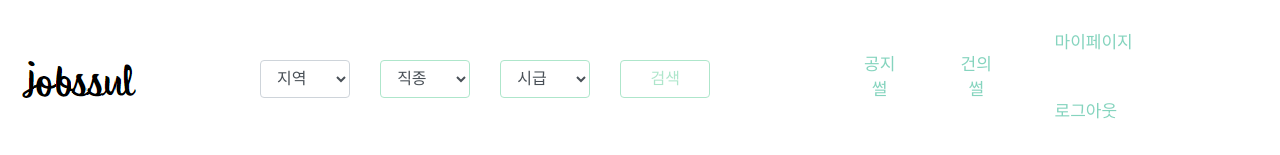
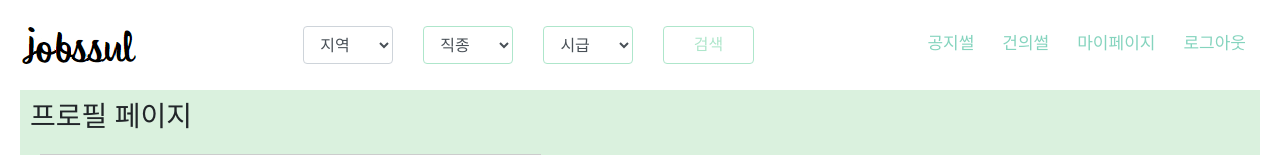
Before and after one commit to pirogramming/JobSSUL, a Django app: page /mypage/mypage/ in a window 1280 px wide. Shown: the top 155 px of the page. Run offline with Django 3.2, Linux system fonts and the light colour scheme; the visitor is signed in with stand-in values (Sample User, id 1); data that the repository does not hold is empty; some libraries are stand-ins or nearby versions; some web fonts are replaced.

Commit message:
템플릿 수정

```diff
--- a/accounts/templates/accounts/login_form.html
+++ b/accounts/templates/accounts/login_form.html
@@ -1,4 +1,4 @@
-
+{% load socialaccount %}
 {% load myfilters %}
 {% load static %}
 
@@ -44,6 +44,7 @@
         {{ form.email|addcss:'text-field'}}
         {{ form.password |addcss:'text-field'}}
         <button class="btn btn-primary submit-btn">로그인</button>
+        <button class="btn btn-primary submit-btn" style="margin-top: 10px"><a class="nav-link" style="text-decoration: none; color:white; padding:0px;" href="{% provider_login_url 'google' %}?next={{ request.path }}">GMAIL 계정으로 로그인</a></button>
         <div class="links">
             <a href="{% url 'accounts:signup' %}">아직 회원가입을 안하셨나요?</a><br>
             <a href="#">비밀번호를 잊어버리셨나요?</a>
--- a/accounts/templates/accounts/signup_form.html
+++ b/accounts/templates/accounts/signup_form.html
@@ -1,3 +1,4 @@
+{% load socialaccount %}
 <!doctype html>
 <html lang="en">
   <head>
@@ -45,6 +46,9 @@
                 <input type="submit"/>
         </form>
     </div>
+  <div style="text-align: center">
+  <button class="btn btn-primary submit-btn" style="margin-top: 10px"><a class="nav-link" style="text-decoration: none; color:white; padding:0px;" href="{% provider_login_url 'google' %}?next={{ request.path }}">GMAIL 계정으로 로그인</a></button>
+  </div>
   </div>
   </body>
 </html>
--- a/jobssul/urls.py
+++ b/jobssul/urls.py
@@ -21,7 +21,7 @@ from django.urls import path, include
 
 
 urlpatterns = [
-    path('main/', include('main.urls', namespace='main')),
+    path('', include('main.urls', namespace='main')),
     path('admin/', admin.site.urls),
 
     path('accounts/', include('accounts.urls', namespace='accounts')),
--- a/templates/header.html
+++ b/templates/header.html
@@ -165,23 +165,23 @@
             </div>
 
 
-            <ul class="nav nav-pills nav-justified">
-              <li class="nav-item">
-                <a class="nav-link" href="{% url 'notice:main' %}">공지썰 <span class="sr-only">(current)</span></a>
+          {% comment %}  <ul class="nav nav-pills nav-justified">
+
+            </ul>{% endcomment %}
+
+            <ul id="info" class="nav nav-pills">
+             <li class="nav-item">
+                <a class="nav-link" href="{% url 'notice:main' %}" style="padding:0px">공지썰 <span class="sr-only">(current)</span></a>
               </li>
               <li class="nav-item">
-                <a class="nav-link" href="{% url 'claim:main' %}">건의썰</a>
+                <a class="nav-link" href="{% url 'claim:main' %}"style="padding:0px">건의썰</a>
               </li>
-            </ul>
-
-            <ul id="info" class="nav nav-pills">
                     {% if not user.is_authenticated %}
-                        <li class="nav-item"><a class="nav-link" href="{% url "accounts:signup" %}">회원가입</a></li>
-                        <li class="nav-item"><a class="nav-link" href="{% url "accounts:login" %}?next={{ request.path }}">로그인</a></li>
-                        <li class="nav-item"><a class="nav-link" href="{% provider_login_url 'google' %}?next={{ request.path }}">GMAIL 계정으로 로그인</a></li>
+                        <li class="nav-item"><a class="nav-link" href="{% url "accounts:signup" %}"style="padding:0px">회원가입</a></li>
+                        <li class="nav-item"><a class="nav-link" href="{% url "accounts:login" %}?next={{ request.path }}"style="padding:0px">로그인</a></li>
                     {% else %}
-                        <li class="nav-item"><a class="nav-link" href="{% url "accounts:user_profile" %}">마이페이지</a></li>
-                        <li class="nav-item"><a class="nav-link" href="{% url "accounts:logout" %}?next={{ request.path }}">로그아웃</a></li>
+                        <li class="nav-item"><a class="nav-link" href="{% url "accounts:user_profile" %}"style="padding:0px">마이페이지</a></li>
+                        <li class="nav-item"><a class="nav-link" href="{% url "accounts:logout" %}?next={{ request.path }}"style="padding:0px">로그아웃</a></li>
                     {% endif %}
             </ul>
       </div>
```
